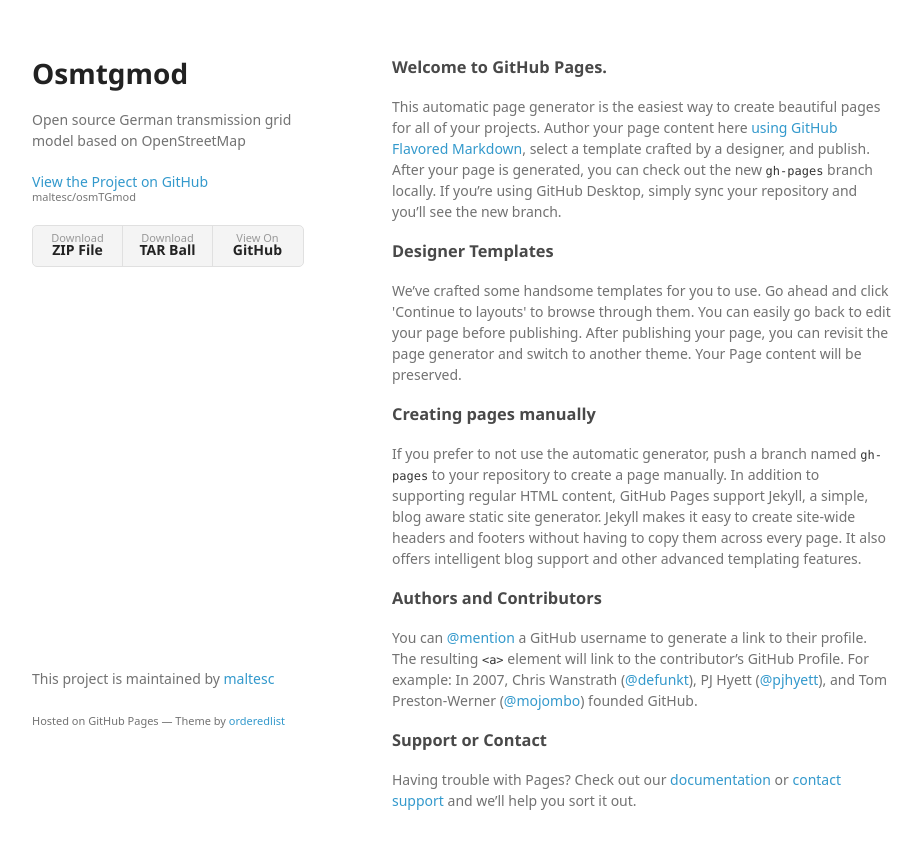
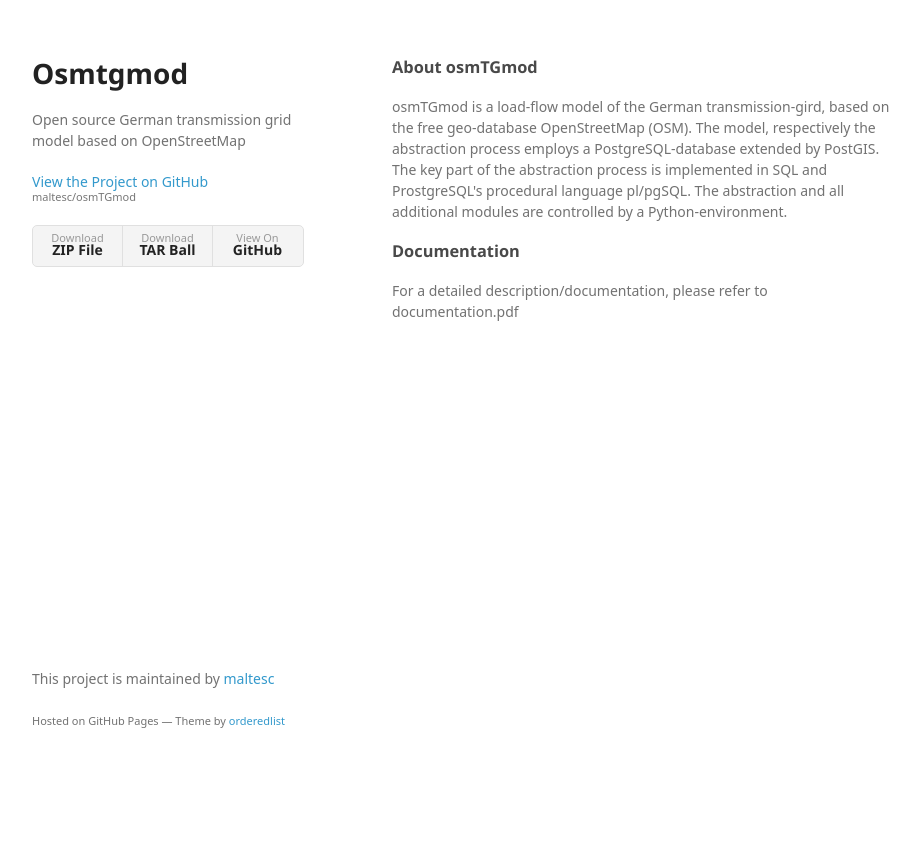
Before and after one commit to wupperinst/osmTGmod, a plain HTML site: page index.html in a window 1280 px wide. Shown: the whole page, without its empty margins (178-1100 px from the left). After the commit the page ends 800 px from the top, so only its background shows below. Drawn offline with Linux system fonts and the light colour scheme; a web font is replaced by a local one.

```diff
--- a/index.html
+++ b/index.html
@@ -29,29 +29,14 @@
       </header>
       <section>
         <h3>
-<a id="welcome-to-github-pages" class="anchor" href="#welcome-to-github-pages" aria-hidden="true"><span class="octicon octicon-link"></span></a>Welcome to GitHub Pages.</h3>
+<a id="about-osmtgmod" class="anchor" href="#about-osmtgmod" aria-hidden="true"><span class="octicon octicon-link"></span></a>About osmTGmod</h3>
 
-<p>This automatic page generator is the easiest way to create beautiful pages for all of your projects. Author your page content here <a href="https://guides.github.com/features/mastering-markdown/">using GitHub Flavored Markdown</a>, select a template crafted by a designer, and publish. After your page is generated, you can check out the new <code>gh-pages</code> branch locally. If you’re using GitHub Desktop, simply sync your repository and you’ll see the new branch.</p>
+<p>osmTGmod is a load-flow model of the German transmission-gird, based on the free geo-database OpenStreetMap (OSM). The model, respectively the abstraction process employs a PostgreSQL-database extended by PostGIS. The key part of the abstraction process is implemented in SQL and ProstgreSQL's procedural language pl/pgSQL. The abstraction and all additional modules are controlled by a Python-environment.</p>
 
 <h3>
-<a id="designer-templates" class="anchor" href="#designer-templates" aria-hidden="true"><span class="octicon octicon-link"></span></a>Designer Templates</h3>
+<a id="documentation" class="anchor" href="#documentation" aria-hidden="true"><span class="octicon octicon-link"></span></a>Documentation</h3>
 
-<p>We’ve crafted some handsome templates for you to use. Go ahead and click 'Continue to layouts' to browse through them. You can easily go back to edit your page before publishing. After publishing your page, you can revisit the page generator and switch to another theme. Your Page content will be preserved.</p>
-
-<h3>
-<a id="creating-pages-manually" class="anchor" href="#creating-pages-manually" aria-hidden="true"><span class="octicon octicon-link"></span></a>Creating pages manually</h3>
-
-<p>If you prefer to not use the automatic generator, push a branch named <code>gh-pages</code> to your repository to create a page manually. In addition to supporting regular HTML content, GitHub Pages support Jekyll, a simple, blog aware static site generator. Jekyll makes it easy to create site-wide headers and footers without having to copy them across every page. It also offers intelligent blog support and other advanced templating features.</p>
-
-<h3>
-<a id="authors-and-contributors" class="anchor" href="#authors-and-contributors" aria-hidden="true"><span class="octicon octicon-link"></span></a>Authors and Contributors</h3>
-
-<p>You can <a href="https://github.com/blog/821" class="user-mention">@mention</a> a GitHub username to generate a link to their profile. The resulting <code>&lt;a&gt;</code> element will link to the contributor’s GitHub Profile. For example: In 2007, Chris Wanstrath (<a href="https://github.com/defunkt" class="user-mention">@defunkt</a>), PJ Hyett (<a href="https://github.com/pjhyett" class="user-mention">@pjhyett</a>), and Tom Preston-Werner (<a href="https://github.com/mojombo" class="user-mention">@mojombo</a>) founded GitHub.</p>
-
-<h3>
-<a id="support-or-contact" class="anchor" href="#support-or-contact" aria-hidden="true"><span class="octicon octicon-link"></span></a>Support or Contact</h3>
-
-<p>Having trouble with Pages? Check out our <a href="https://help.github.com/pages">documentation</a> or <a href="https://github.com/contact">contact support</a> and we’ll help you sort it out.</p>
+<p>For a detailed description/documentation, please refer to documentation.pdf</p>
       </section>
       <footer>
         <p>This project is maintained by <a href="https://github.com/maltesc">maltesc</a></p>
```
Also changed, not shown: params.json (+1 -1 lines).
